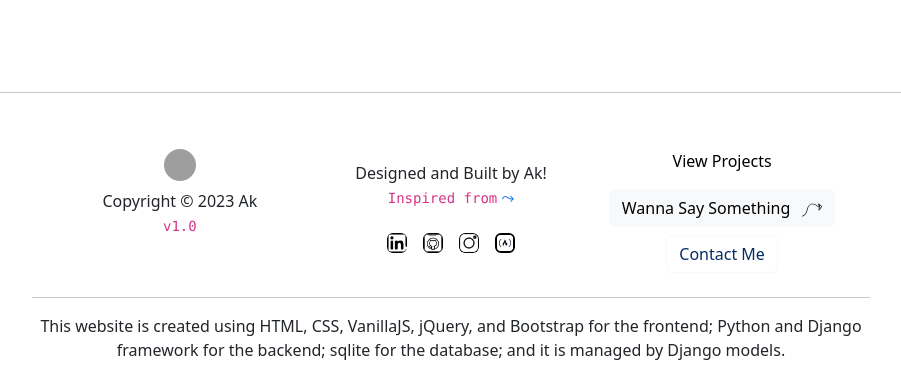
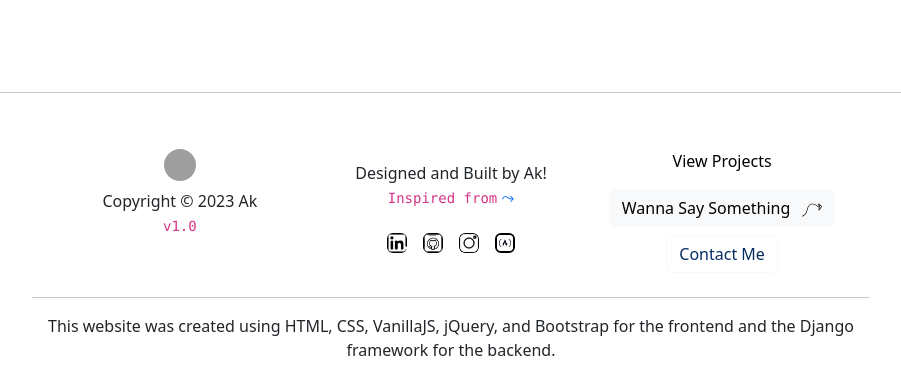
Before and after one commit to ajmurali/my-django, a Django app: page /education/ in a window 1280 px wide. Shown: the part 1093-1484 px from the top of the page, without its empty margins (189-1090 px from the left). Run offline with Django 4.2, Linux system fonts and the light colour scheme; some libraries are stand-ins or nearby versions; grey boxes are pictures that could not be loaded.

Commit message:
Update base.html

```diff
--- a/templates/base.html
+++ b/templates/base.html
@@ -125,7 +125,7 @@
             </div>
         </div>
         <hr class="col-8 offset-2">
-        <p class="text-center col-8 offset-2 mb-3">This website is created using HTML, CSS, VanillaJS, jQuery, and Bootstrap for the frontend; Python and Django framework for the backend; sqlite for the database; and it is managed by Django models.</p>
+        <p class="text-center col-8 offset-2 mb-3">This website was created using HTML, CSS, VanillaJS, jQuery, and Bootstrap for the frontend and the Django framework for the backend.</p>
     </div>
 <!-- mobile -->
     <div class="mobile">
```
